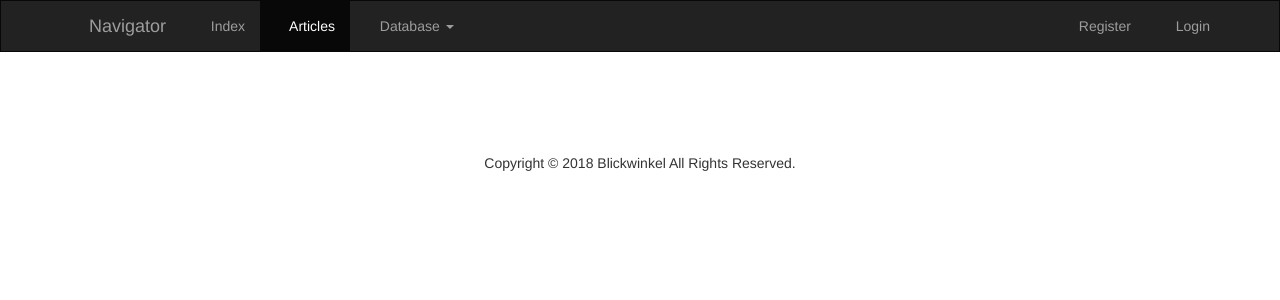
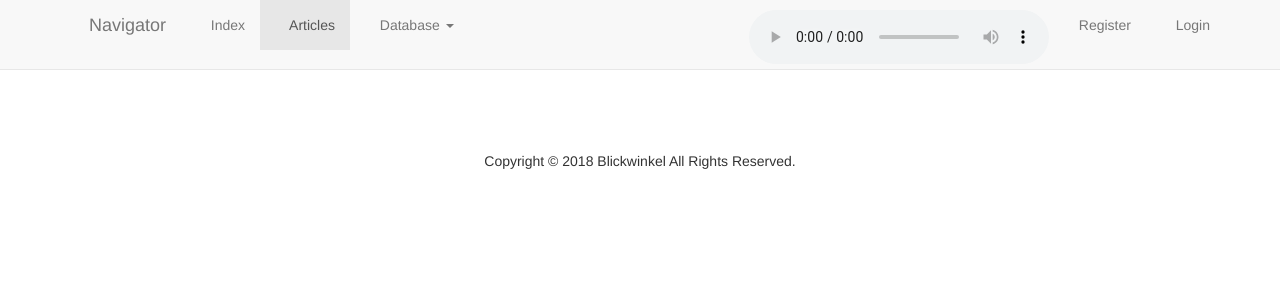
Before and after one commit to Blickwinkel1107/MyBLOG, a Django app: template templates/articles.html in a window 1280 px wide. Shown: the top 300 px of the page. Run offline with Django 3.2, Linux system fonts and the light colour scheme; the template is opened without the code that fills it, so the values that code supplies are empty; some libraries are stand-ins or nearby versions; some web fonts are replaced.

Commit message:
导航栏固定和音乐

```diff
--- a/templates/articles.html
+++ b/templates/articles.html
@@ -10,9 +10,9 @@
     <script src="http://cdn.static.runoob.com/libs/bootstrap/3.3.7/js/bootstrap.min.js"></script>
     <title>Articles</title>
 </head>
-<body>
+<body style="padding-top: 100px">
 <!--导航栏-->
-<nav class="navbar navbar-inverse" role="navigation" style="margin-bottom: 50px; border-radius: 0">
+<nav class="navbar navbar-default navbar-fixed-top" role="navigation" style="margin-bottom: 50px; border-radius: 0">
     <div class="container">
         <div class="navbar-header">
             <a class="navbar-brand" href="#"><span class="glyphicon glyphicon-send"></span>  Navigator</a>
@@ -42,6 +42,11 @@
             </ul>
             <!--向右对齐-->
             <ul class="nav navbar-nav navbar-right">
+                <li>
+                    <audio src="static/music/1.mp3" controls="controls" style="margin-top: 10px">
+                    Your browser does not support the audio element.
+                    </audio>
+                </li>
                 {% if user.is_authenticated %}
                 <li class="navbar-text">{{ user.username }}，欢迎您！</li>
                 <li><a href="{% url 'logout' %}?next={{ request.path }}">
```
Also changed, not shown: templates/static/img/1.png (added), templates/static/img/2.png (added), templates/static/img/3.png (added), 1 other file.
